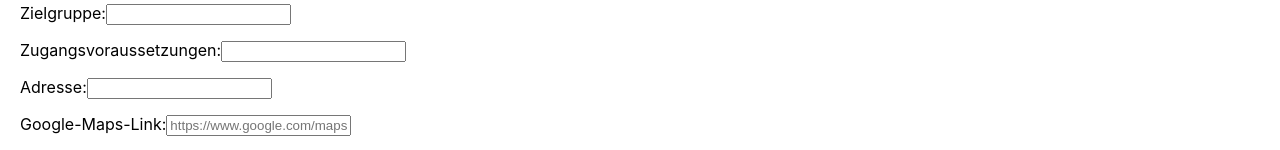
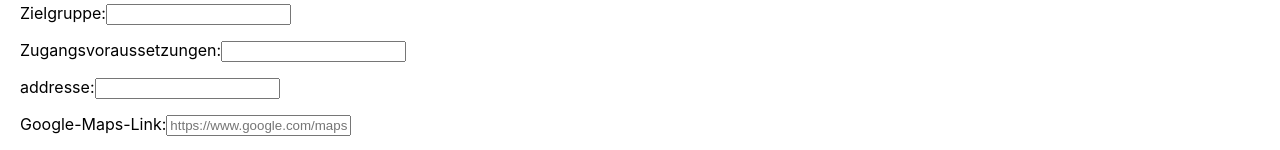
Before and after one commit to BucherLara/Capstone-Project, a Next.js app: page /add in a window 1280 px wide. Shown: the part 403-553 px from the top of the page. Built offline with nearby package versions, Linux system fonts and the light colour scheme.

Commit message:
fix spelling of address

```diff
--- a/components/Form/index.js
+++ b/components/Form/index.js
@@ -15,7 +15,7 @@ export default function Form({ addFacilities }) {
     const {
       name,
       category,
-      adress,
+      address,
       target,
       requirements,
       link,
@@ -32,7 +32,7 @@ export default function Form({ addFacilities }) {
     addFacilities(
       name.trim(),
       category,
-      adress.trim(),
+      address.trim(),
       link.trim(),
       target.trim(),
       requirements.trim(),
@@ -239,9 +239,9 @@ export default function Form({ addFacilities }) {
           height="48"
         /> */}
 
-        <label htmlFor="adress">
-          Adresse:
-          <StyledInput type="text" id="adress" name="adress" required />
+        <label htmlFor="address">
+          addresse:
+          <StyledInput type="text" id="address" name="address" required />
         </label>
         <label htmlFor="link">
           Google-Maps-Link:
--- a/helpers/db.json
+++ b/helpers/db.json
@@ -3,7 +3,7 @@
     "id": 1,
     "name": "Pik As",
     "category": "schlafen",
-    "adress": "Neustädter Str. 31 a, 20355 Hamburg",
+    "address": "Neustädter Str. 31 a, 20355 Hamburg",
     "link": "https://www.google.com/maps/place/Pik+As/@53.553246,9.980664,17z/data=!3m1!4b1!4m5!3m4!1s0x47b18f10d01e241f:0xabb10810d7b57cb4!8m2!3d53.5532528!4d9.9828532",
     "target": "Für Männer",
     "requirements": "KEINE",
@@ -16,7 +16,7 @@
     "id": 2,
     "name": "Winternotprogramm",
     "category": "schlafen",
-    "adress": "Friesenstraße 22, 20097 Hamburg",
+    "address": "Friesenstraße 22, 20097 Hamburg",
     "link": "https://www.google.com/maps/place/Winternotprogramm+f%C3%BCr+Obdachlose+e.V./@53.5430635,10.0272033,17z/data=!3m1!4b1!4m5!3m4!1s0x47b18baddca75ef3:0x20522cfdb72c4771!8m2!3d53.5430635!4d10.029392",
     "target": "Für Alle",
     "requirements": "KEINE",
@@ -29,7 +29,7 @@
     "id": 3,
     "name": "FrauenZimmer",
     "category": "schlafen",
-    "adress": "Hinrichsenstraße 4a, 20535 Hamburg",
+    "address": "Hinrichsenstraße 4a, 20535 Hamburg",
     "link": "https://www.google.com/maps/place/FrauenZimmer/@53.5581386,9.7690318,11z/data=!4m9!1m2!2m1!1sFrauenZimmer!3m5!1s0x47b18ec082726029:0x2250855cb45762e0!8m2!3d53.5581733!4d10.032681!15sCgxGcmF1ZW5aaW1tZXJaDiIMZnJhdWVuemltbWVykgEcc29jaWFsX3NlcnZpY2VzX29yZ2FuaXphdGlvbpoBI0NoWkRTVWhOTUc5blMwVkpRMEZuU1VSRE9IVllNV05SRUFF4AEA",
     "target": "Für Frauen",
     "requirements": "KEINE",
@@ -42,7 +42,7 @@
     "id": 4,
     "name": "Harburg-Huus",
     "category": "schlafen",
-    "adress": "Außenmühlenweg 10b, 21073 Hamburg",
+    "address": "Außenmühlenweg 10b, 21073 Hamburg",
     "link": "https://www.google.com/maps?q=Deutsches+Rotes+Kreuz+Kreisverband+Hamburg-Harburg+e.V.,+Harburg+Huus+(Obdachlosenhilfe)&gsas=1&lsig=AB86z5WVpubuy_jybZ_6v_oNCYpQ&biw=960&bih=874&dpr=1&um=1&ie=UTF-8&sa=X&ved=2ahUKEwjRrIr-xrL7AhVy_rsIHTIfAWIQ_AUoAXoECAEQAw",
     "target": "Für Alle",
     "requirements": "KEINE",
@@ -55,7 +55,7 @@
     "id": 5,
     "name": "Tierschutzverein Hamburg",
     "category": "schlafen",
-    "adress": "Süderstraße 399, 20537 Hamburg",
+    "address": "Süderstraße 399, 20537 Hamburg",
     "link": "https://www.google.com/maps/place/Hamburger+Tierschutzverein+von+1841+e.+V./@53.5715838,9.9344756,12z/data=!4m10!1m2!2m1!1stierschutzverein+hamburg!3m6!1s0x47b18c2410d19923:0x57ff1b698ac5ed8b!8m2!3d53.5462465!4d10.0663622!15sChh0aWVyc2NodXR6dmVyZWluIGhhbWJ1cmeSAQ5hbmltYWxfc2hlbHRlcuABAA!16s%2Fg%2F1tgc8l2q",
     "target": "Für Alle",
     "requirements": "KEINE",
@@ -68,7 +68,7 @@
     "id": 6,
     "name": "Jungerwachsen-Programm",
     "category": "schlafen",
-    "adress": "Jutestraße 7, 21079 Hamburg-Harburg",
+    "address": "Jutestraße 7, 21079 Hamburg-Harburg",
     "link": "https://www.google.com/maps/search/Jep+Jutestra%C3%9Fe+7,+21079+Hamburg-Harburg/@53.4515225,9.9868155,17z/data=!3m1!4b1",
     "target": "Für Männer",
     "requirements": "Termin Fachstelle für Wohnungsnotfälle",
@@ -81,7 +81,7 @@
     "id": 7,
     "name": "Jungerwachsen-Programm",
     "category": "schlafen",
-    "adress": "Hinrichsenstraße 6a, 20535 Hamburg-Borgfelde",
+    "address": "Hinrichsenstraße 6a, 20535 Hamburg-Borgfelde",
     "link": "https://www.google.com/maps/search/JEP+Hinrichsenstra%C3%9Fe+6a,+20535+Hamburg-Borgfelde/@53.5578733,10.031,17z/data=!3m1!4b1",
     "target": "Für Frauen",
     "requirements": "Termin bei der Fachstelle für Wohnungsnotfälle",
@@ -94,7 +94,7 @@
     "id": 8,
     "name": "GoBanyo 'Der Duschbus' ",
     "category": "hygiene",
-    "adress": "mobil, weiter Infos hier",
+    "address": "mobil, weiter Infos hier",
     "link": "https://gobanyo.org/duschen/",
     "target": "Für Alle (zu unterschiedlichen Zeiten)",
     "requirements": "KEINE",
@@ -107,7 +107,7 @@
     "id": 9,
     "name": "SidewalX ",
     "category": "hygiene",
-    "adress": "Steindamm 11, 20099 Hamburg",
+    "address": "Steindamm 11, 20099 Hamburg",
     "link": "https://www.google.com/maps?uact=5&gs_lcp=Cgxnd3Mtd2l6LXNlcnAQAzIHCCEQoAEQCjIHCCEQoAEQCjoKCAAQRxDWBBCwAzoFCAAQogQ6BwgAEB4QogQ6BQghEKABSgQIQRgASgQIRhgAUL4EWKQPYPsQaAFwAXgAgAGBAYgB5geSAQM4LjOYAQCgAQHIAQLAAQE&q=sidewalx+steindamm&um=1&ie=UTF-8&sa=X&ved=2ahUKEwjWl_26y7L7AhVIhv0HHe5cCvEQ_AUoAXoECAEQAw",
     "target": "Für Menschen unter 25 Jahren",
     "requirements": "unter 25 Jahre alt",
@@ -120,7 +120,7 @@
     "id": 10,
     "name": "Basis Projekt",
     "category": "hygiene",
-    "adress": "Pulverteich 17, 20099 Hamburg-St. Georg",
+    "address": "Pulverteich 17, 20099 Hamburg-St. Georg",
     "link": "https://www.google.com/maps?q=BASIS-Projekt,+Pulverteich+17,+20099+Hamburg&gs_lcp=Cgxnd3Mtd2l6LXNlcnAQARgAMgIIJkoECEEYAUoECEYYAFDNA1ieCWCdGmgBcAB4AIABbogBrwSSAQM0LjKYAQCgAQHAAQE&um=1&ie=UTF-8&sa=X&ved=2ahUKEwji_L6xz7L7AhWniv0HHXKPBb4Q_AUoAXoECAEQAw",
     "target": "Für männliche Sexworker*",
     "requirements": "KEINE",
@@ -133,7 +133,7 @@
     "id": 11,
     "name": "Pik As",
     "category": "medizin",
-    "adress": "Neustädter Str. 31 a, 20355 Hamburg",
+    "address": "Neustädter Str. 31 a, 20355 Hamburg",
     "link": "https://www.google.com/maps/place/Pik+As/@53.553246,9.980664,17z/data=!3m1!4b1!4m5!3m4!1s0x47b18f10d01e241f:0xabb10810d7b57cb4!8m2!3d53.5532528!4d9.9828532",
     "target": "Für Alle",
     "requirements": "Wenn vorhanden Versicherungskarte",
@@ -146,7 +146,7 @@
     "id": 12,
     "name": "CariCare",
     "category": "medizin",
-    "adress": "Altstädter Twiete 5, 20095 Hamburg",
+    "address": "Altstädter Twiete 5, 20095 Hamburg",
     "link": "https://www.google.com/maps/place/Altst%C3%A4dter+Twiete+5,+20095+Hamburg/@53.5495906,10.0021812,17z/data=!3m1!4b1!4m9!1m2!2m1!1sCariCare+Altst%C3%A4dter+Twiete+5+20095+Hamburg!3m5!1s0x47b18ee259c32cdb:0xd280263e74910511!8m2!3d53.5495906!4d10.0021812!15sCitDYXJpQ2FyZSBBbHRzdMOkZHRlciBUd2lldGUgNSAyMDA5NSBIYW1idXJnkgEQZ2VvY29kZWRfYWRkcmVzc-ABAA",
     "target": "Für Alle",
     "requirements": "KEINE",
@@ -159,7 +159,7 @@
     "id": 13,
     "name": "Ragazza",
     "category": "medizin",
-    "adress": "Brennerstraße 19, 20099 Hamburg",
+    "address": "Brennerstraße 19, 20099 Hamburg",
     "link": "https://www.google.com/maps/place/ragazza+e.+V./@53.5554491,10.012392,17z/data=!3m1!4b1!4m5!3m4!1s0x47b18ee794847dcf:0x778afceb10ebfb50!8m2!3d53.5554707!4d10.014553",
     "target": "Für Frauen",
     "requirements": "KEINE",
--- a/pages/_app.js
+++ b/pages/_app.js
@@ -13,7 +13,7 @@ function MyApp({ Component, pageProps }) {
   function addFacilities(
     name,
     category,
-    adress,
+    address,
     link,
     target,
     requirements,
@@ -26,7 +26,7 @@ function MyApp({ Component, pageProps }) {
         id: nanoid(),
         name,
         category,
-        adress,
+        address,
         link,
         target,
         requirements,
```
Also changed, not shown: components/Facility/index.js (+13 -4 lines).
